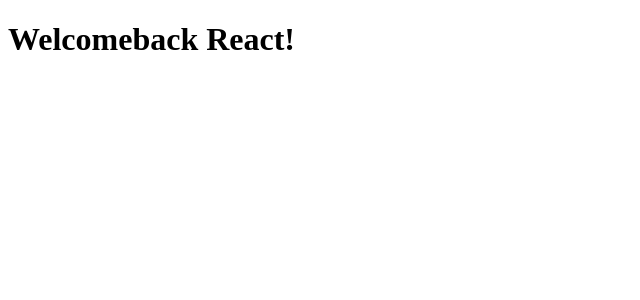
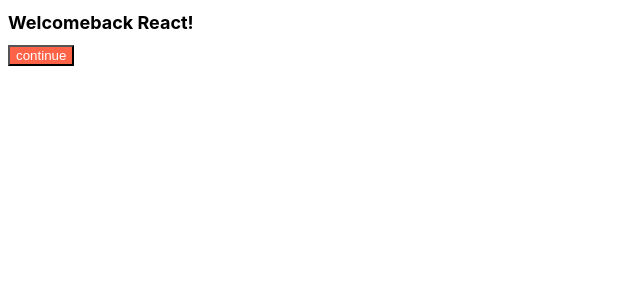
Before and after one commit to JIWON1923/Movie-App, a React (Create React App) app: page / in a window 1280 px wide. Shown: the top 300 px of the page, without its empty margins (0-640 px from the left). Built offline with nearby package versions, Linux system fonts and the light colour scheme.

Commit message:
using style module

```diff
--- a/package.json
+++ b/package.json
@@ -6,6 +6,7 @@
     "@testing-library/jest-dom": "^5.11.4",
     "@testing-library/react": "^11.1.0",
     "@testing-library/user-event": "^12.1.10",
+    "prop-types": "^15.7.2",
     "react": "^17.0.2",
     "react-dom": "^17.0.2",
     "react-scripts": "4.0.3",
--- a/src/App.js
+++ b/src/App.js
@@ -1,9 +1,13 @@
 import React from "react";
-
+import Button from "./Button";
+import styles from "./App.module.css";
 
 function App() {
   return (
-    <div><h1>Welcomeback React!</h1></div>
+    <div>
+      <h1 className ={styles.title}>Welcomeback React!</h1>
+      <Button text="continue"/>
+    </div>
   );
 }
 
--- /dev/null
+++ b/src/App.module.css
@@ -0,0 +1,4 @@
+.title{
+    font-family: -apple-system, BlinkMacSystemFont, 'Segoe UI', Roboto, Oxygen, Ubuntu, Cantarell, 'Open Sans', 'Helvetica Neue', sans-serif;
+    font-size: 18px;
+}
--- /dev/null
+++ b/src/Button.js
@@ -0,0 +1,12 @@
+import propTypes from "prop-types";
+import styles from "./Button.module.css";
+
+function Button({text}){
+    return <button className ={styles.btn}>{text}</button>;
+}
+
+Button.propTypes = {
+    text: propTypes.string.isRequired,
+};
+
+export default Button; // App.js에서 Button을 가져오도록
--- /dev/null
+++ b/src/Button.module.css
@@ -0,0 +1,4 @@
+.btn{
+    color:white;
+    background-color: tomato;
+}
```
Also changed, not shown: 2 other files (tests, documents, lock files or other folders).
